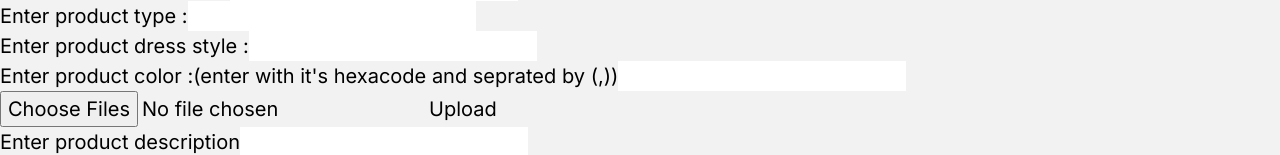
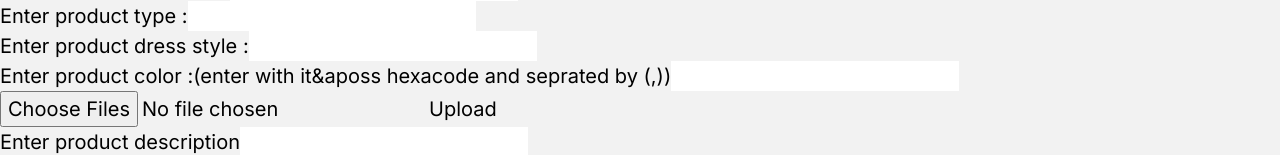
Before and after one commit to fenil-solanki/mern-ecom-project, a Next.js app in the folder client/client/: page /imageupload in a window 1280 px wide. Shown: the part 206-361 px from the top of the page. Built offline with nearby package versions, Linux system fonts and the light colour scheme; no server answers.

Commit message:
Update page.tsx

```diff
--- a/client/client/src/app/imageupload/page.tsx
+++ b/client/client/src/app/imageupload/page.tsx
@@ -125,7 +125,7 @@ return (
       <label htmlFor="style">Enter product dress style :</label>
       <input type="text" onChange={handleChange} name="style" /><br />
 
-      <label htmlFor="color">Enter product color :(enter with it's hexacode and seprated by (,))</label>
+      <label htmlFor="color">Enter product color :(enter with it&aposs hexacode and seprated by (,))</label>
       <input type="text" onChange={handleChange} name="color" required /><br />
 
       <input type="file" name="image" onChange={handleChange} multiple required />
```
